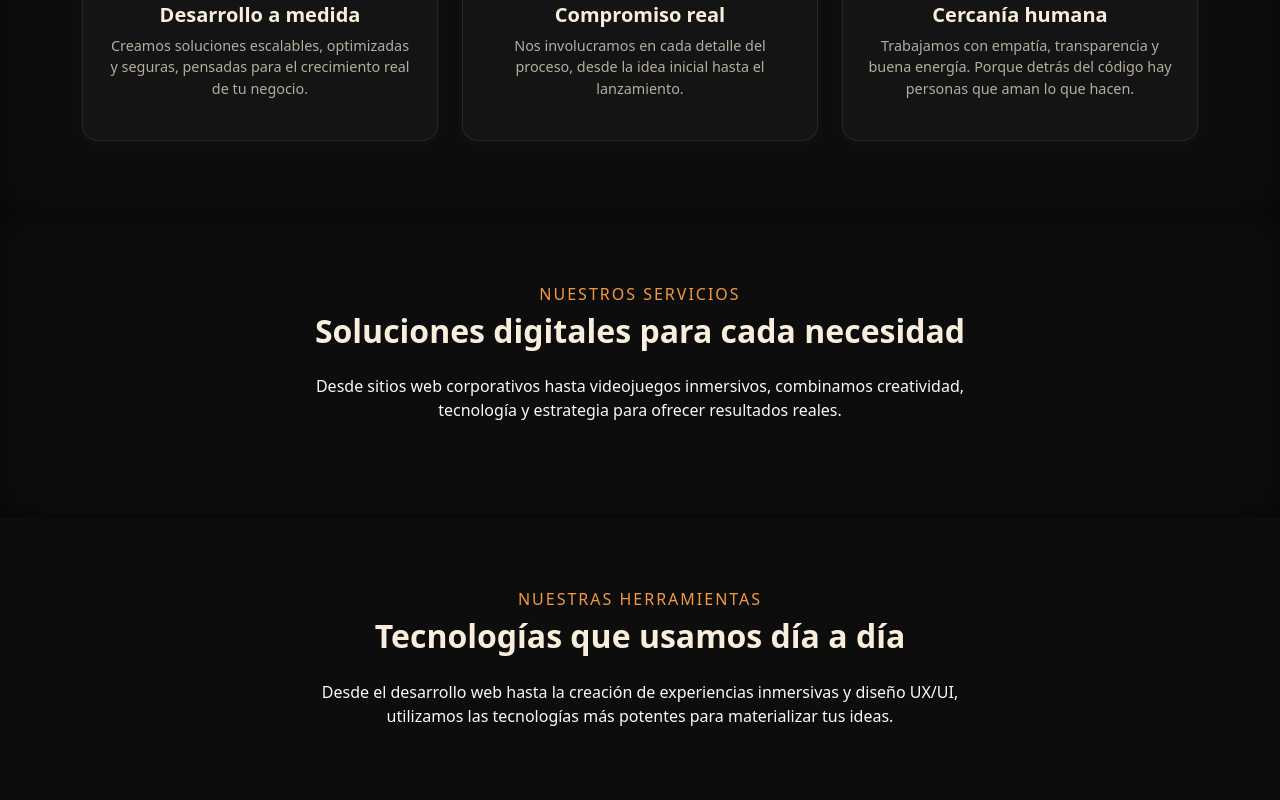
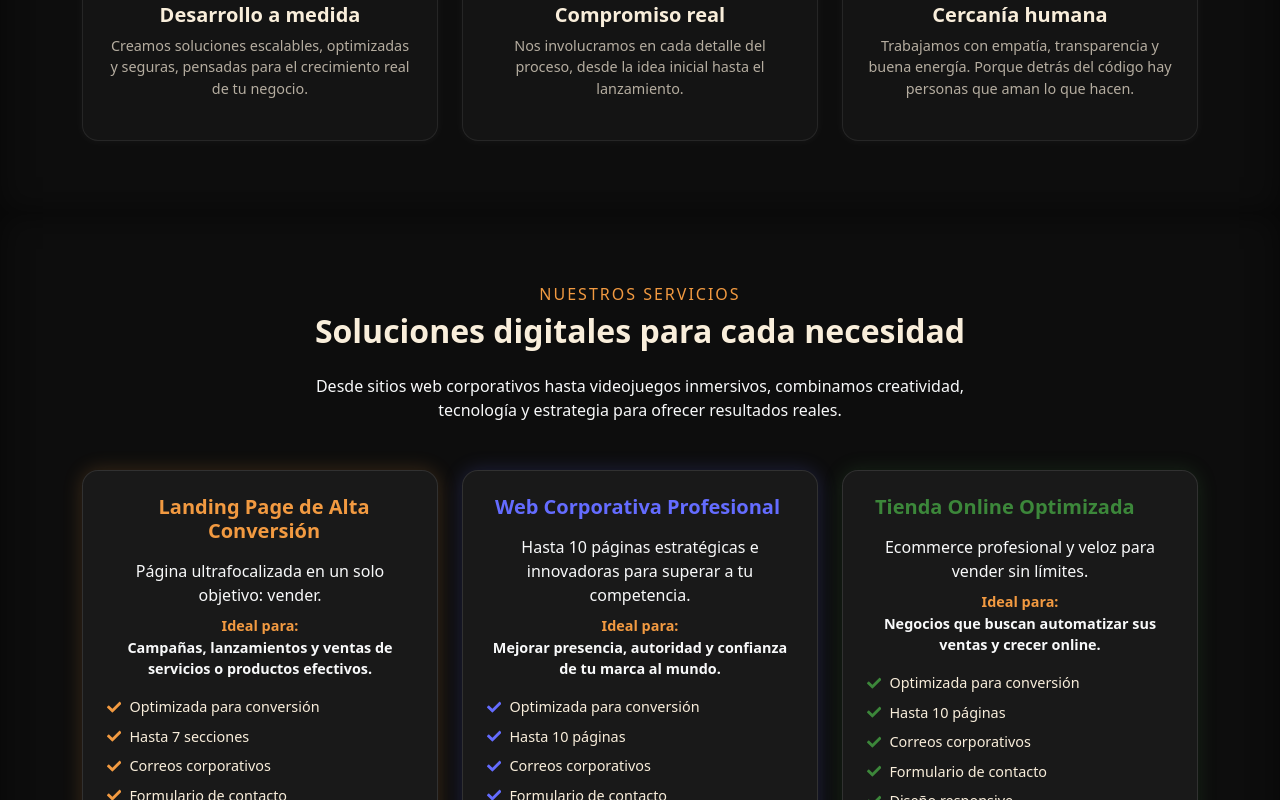
Before and after one commit to Germanovct/dtsanddog-studio, a React (Vite) app: page / in a window 1280 px wide. Shown: the part 2000-2800 px from the top of the page. Built offline with nearby package versions, Linux system fonts and the light colour scheme.

Commit message:
new nav + PWA + Portfolio + Service y Techstack

```diff
--- a/src/components/TechStack.jsx
+++ b/src/components/TechStack.jsx
@@ -10,8 +10,8 @@ import {
   FaWordpress,
   FaUnity,
   FaVrCardboard,
-  FaAws,
-  FaRobot,
+  FaAws, // ✅ Logo oficial de AWS
+  FaRobot, // 🤖 IA futurista
 } from "react-icons/fa";
 import {
   SiMysql,
@@ -24,7 +24,7 @@ import {
   SiUnrealengine,
   SiCplusplus,
   SiDotnet,
-  SiNodedotjs,
+  SiNodedotjs, // ✅ placeholder N8N
   SiFigma,
   SiAdobexd,
 } from "react-icons/si";
@@ -35,7 +35,46 @@ import { RiPaintBrushFill } from "react-icons/ri";
 export default function TechStack() {
   const [hovered, setHovered] = useState(null);
 
-  const technologies = [/* 🔹 Tu array completo sin tocar */];
+  const technologies = [
+    { name: "Vite", icon: <SiVite color="#646CFF" size={60} />, color: "#646CFF" },
+    { name: "Angular", icon: <FaAngular color="#DD0031" size={60} />, color: "#DD0031" },
+    { name: "CSS3", icon: <FaCss3Alt color="#264de4" size={60} />, color: "#264de4" },
+    { name: "HTML5", icon: <FaHtml5 color="#E44D26" size={60} />, color: "#E44D26" },
+    { name: "JavaScript", icon: <FaJsSquare color="#F7DF1E" size={60} />, color: "#F7DF1E" },
+    { name: "TypeScript", icon: <SiTypescript color="#3178C6" size={60} />, color: "#3178C6" },
+    { name: "Node.js", icon: <FaNodeJs color="#3C873A" size={60} />, color: "#3C873A" },
+    { name: "Express.js", icon: <SiExpress color="#FFFFFF" size={60} />, color: "#FFFFFF" },
+    { name: "WordPress", icon: <FaWordpress color="#21759B" size={60} />, color: "#21759B" },
+    { name: "MySQL", icon: <SiMysql color="#F29111" size={60} />, color: "#F29111" },
+    { name: "AWS", icon: <FaAws color="#FF9900" size={60} />, color: "#FF9900" },
+    { name: "Google Cloud", icon: <SiGooglecloud color="#4285F4" size={60} />, color: "#4285F4" },
+    { name: "Firebase", icon: <SiFirebase color="#FFCA28" size={60} />, color: "#FFCA28" },
+    { name: "Next.js", icon: <SiNextdotjs color="#FFFFFF" size={60} />, color: "#FFFFFF" },
+    { name: "React", icon: <FaReact color="#61DAFB" size={60} />, color: "#61DAFB" },
+    { name: "Unity", icon: <FaUnity color="#FFFFFF" size={60} />, color: "#FFFFFF" },
+    { name: "Unreal Engine", icon: <SiUnrealengine color="#0E1128" size={60} />, color: "#0E1128" },
+    { name: "C++", icon: <SiCplusplus color="#00599C" size={60} />, color: "#00599C" },
+    { name: "C#", icon: <SiDotnet color="#68217A" size={60} />, color: "#68217A" },
+
+    // 🔴 N8N
+    { name: "N8N", icon: <SiNodedotjs color="#E74C3C" size={60} />, color: "#E74C3C" },
+
+    // 🤖 Inteligencia Artificial
+    { name: "IA", icon: <FaRobot color="#00A67E" size={60} />, color: "#00A67E" },
+
+    // 🎨 Multimedia / Creativo
+    { name: "GLSL", icon: <GiWireframeGlobe color="#A020F0" size={60} />, color: "#A020F0" },
+    { name: "HLSL", icon: <GiWireframeGlobe color="#00BFFF" size={60} />, color: "#00BFFF" },
+    { name: "VR / XR", icon: <FaVrCardboard color="#f29a41" size={60} />, color: "#f29a41" },
+    { name: "3D Art", icon: <RiPaintBrushFill color="#e0c09f" size={60} />, color: "#e0c09f" },
+    { name: "VFX", icon: <MdAnimation color="#FF4F4F" size={60} />, color: "#FF4F4F" },
+    { name: "Sound Design", icon: <GiSoundWaves color="#00FFAA" size={60} />, color: "#00FFAA" },
+    { name: "Animation", icon: <MdAnimation color="#f29a41" size={60} />, color: "#f29a41" },
+
+    // 🧠 Diseño UX/UI
+    { name: "Figma", icon: <SiFigma color="#F24E1E" size={60} />, color: "#F24E1E" },
+    { name: "Adobe XD", icon: <SiAdobexd color="#FF61F6" size={60} />, color: "#FF61F6" },
+  ];
 
   const fadeUp = {
     hidden: { opacity: 0, y: 40 },
@@ -45,12 +84,11 @@ export default function TechStack() {
   return (
     <motion.section
       id="tech"
-      className="py-5 text-center position-relative"
+      className="py-5 text-center"
       style={{
         background: "#0d0d0d",
         color: "#f9eedb",
-        overflow: "visible",
-        zIndex: 1,
+        boxShadow: "inset 0 0 30px rgba(0,0,0,0.5)",
       }}
       initial="hidden"
       whileInView="visible"
@@ -58,8 +96,7 @@ export default function TechStack() {
       viewport={{ once: true, amount: 0.3 }}
     >
       <motion.div
-        className="container py-4 position-relative"
-        style={{ zIndex: 2 }}
+        className="container py-4"
         variants={fadeUp}
         transition={{ duration: 0.6, ease: "easeOut" }}
       >
@@ -81,7 +118,7 @@ export default function TechStack() {
         </p>
       </motion.div>
 
-      <div className="container position-relative" style={{ zIndex: 2 }}>
+      <div className="container">
         <div className="row justify-content-center g-4">
           {technologies.map((tech, index) => (
             <motion.div
@@ -99,7 +136,7 @@ export default function TechStack() {
                   background:
                     hovered === index
                       ? `${tech.color}15`
-                      : "rgba(255,255,255,0.05)",
+                      : "rgba(255, 255, 255, 0.05)",
                   border:
                     hovered === index
                       ? `1px solid ${tech.color}`
--- a/src/pages/Services.jsx
+++ b/src/pages/Services.jsx
@@ -10,7 +10,143 @@ import {
   FaPencilRuler,
 } from "react-icons/fa";
 
-const services = [/* 🔹 Tu array original completo sin cambios */];
+const services = [
+  {
+    title: "Landing Page de Alta Conversión",
+    desc: "Página ultrafocalizada en un solo objetivo: vender.",
+    ideal: "Campañas, lanzamientos y ventas de servicios o productos efectivos.",
+    color: "#f29a41",
+    features: [
+      "Optimizada para conversión",
+      "Hasta 7 secciones",
+      "Correos corporativos",
+      "Formulario de contacto",
+      "Diseño responsive",
+      "Botón de WhatsApp",
+      "Investigación de competencia",
+      "Indexación en Google y Bing",
+      "SSL gratis",
+      "SEO On Page básico",
+      "3 meses de soporte bonificado",
+      { disabled: "Carrito de compras" },
+      { disabled: "Pasarelas de pago" },
+      { disabled: "Medios de envío" },
+    ],
+  },
+  {
+    title: "Web Corporativa Profesional",
+    desc: "Hasta 10 páginas estratégicas e innovadoras para superar a tu competencia.",
+    ideal: "Mejorar presencia, autoridad y confianza de tu marca al mundo.",
+    color: "#646CFF",
+    features: [
+      "Optimizada para conversión",
+      "Hasta 10 páginas",
+      "Correos corporativos",
+      "Formulario de contacto",
+      "Diseño responsive",
+      "Botón de WhatsApp",
+      "Investigación de competencia",
+      "Indexación en Google y Bing",
+      "SSL gratis",
+      "SEO On Page básico",
+      "3 meses de soporte bonificado",
+      { disabled: "Carrito de compras" },
+      { disabled: "Pasarelas de pago" },
+      { disabled: "Medios de envío" },
+    ],
+  },
+  {
+    title: "Tienda Online Optimizada",
+    desc: "Ecommerce profesional y veloz para vender sin límites.",
+    ideal: "Negocios que buscan automatizar sus ventas y crecer online.",
+    color: "#3C873A",
+    features: [
+      "Optimizada para conversión",
+      "Hasta 10 páginas",
+      "Correos corporativos",
+      "Formulario de contacto",
+      "Diseño responsive",
+      "Botón de WhatsApp",
+      "Investigación de competencia",
+      "Indexación en Google y Bing",
+      "SSL gratis",
+      "SEO On Page básico",
+      "3 meses de soporte bonificado",
+      "Carrito de compras",
+      "Pasarelas de pago",
+      "Medios de envío",
+    ],
+  },
+  {
+    title: "Desarrollo Frontend Profesional",
+    desc: "Interfaces modernas, interactivas y de alto rendimiento.",
+    ideal: "Startups, empresas y proyectos que buscan impacto visual.",
+    color: "#61DAFB",
+    icon: <FaCode size={22} />,
+    features: [
+      "SPA con React, Next.js o Vite",
+      "Animaciones con Framer Motion",
+      "Diseño responsive y accesible",
+      "Integración con APIs externas",
+      "Optimización de rendimiento",
+      "SEO técnico y microdatos",
+      "Deploy en Netlify o Vercel",
+      { disabled: "Backend o base de datos" },
+    ],
+  },
+  {
+    title: "Desarrollo Backend & APIs",
+    desc: "Potencia tu sistema con lógica sólida, rápida y segura.",
+    ideal: "Aplicaciones que requieren bases de datos, lógica y escalabilidad.",
+    color: "#FF9900",
+    icon: <FaServer size={22} />,
+    features: [
+      "Node.js + Express.js",
+      "Base de datos con MongoDB o MySQL",
+      "APIs REST y GraphQL",
+      "Autenticación JWT / OAuth",
+      "Integraciones con AWS / Google Cloud",
+      "Hosting en Render o Railway",
+      "Documentación Swagger",
+      { disabled: "Interfaz de usuario" },
+    ],
+  },
+  {
+    title: "Desarrollo de Videojuegos & Multimedia",
+    desc: "Experiencias interactivas y visuales con tecnología de vanguardia.",
+    ideal: "Estudios, marcas o artistas que buscan proyectos 3D, VR o inmersivos.",
+    color: "#9B4F96",
+    icon: <FaGamepad size={22} />,
+    features: [
+      "Motor Unity y Unreal Engine",
+      "Programación en C#, C++, GLSL, HLSL",
+      "Sound Design y efectos VFX",
+      "Arte 3D y animación avanzada",
+      "Diseño de niveles y experiencia de usuario",
+      "Realidad virtual / aumentada (VR/XR)",
+      "Optimización para desktop y mobile",
+      { disabled: "Integración e-commerce" },
+    ],
+  },
+  // 👇 NUEVO SERVICIO AGREGADO (SIN BORRAR NADA)
+  {
+    title: "UX/UI Design & Prototyping",
+    desc: "Diseño centrado en el usuario con interfaces limpias, usables y memorables.",
+    ideal: "Empresas y startups que buscan mejorar la experiencia digital de sus productos.",
+    color: "#E91E63",
+    icon: <FaPencilRuler size={22} />,
+    features: [
+      "Research de usuario y journey mapping",
+      "Wireframes y mockups interactivos",
+      "Prototipado en Figma o Adobe XD",
+      "Test de usabilidad y accesibilidad",
+      "Diseño de sistemas y componentes UI",
+      "Identidad visual y branding digital",
+      "Guías de estilo y manual de marca",
+      { disabled: "Desarrollo backend" },
+    ],
+  },
+];
 
 export default function Services() {
   const fadeUp = {
@@ -21,12 +157,11 @@ export default function Services() {
   return (
     <motion.section
       id="services"
-      className="py-5 text-center position-relative"
+      className="py-5 text-center"
       style={{
         background: "#0d0d0d",
         color: "#f9eedb",
         boxShadow: "inset 0 0 30px rgba(0,0,0,0.5)",
-        zIndex: 1,
       }}
       initial="hidden"
       whileInView="visible"
@@ -34,8 +169,7 @@ export default function Services() {
       transition={{ staggerChildren: 0.1 }}
     >
       <motion.div
-        className="container py-4 position-relative"
-        style={{ zIndex: 2 }}
+        className="container py-4"
         variants={fadeUp}
         transition={{ duration: 0.6, ease: "easeOut" }}
       >
@@ -46,9 +180,7 @@ export default function Services() {
           Nuestros servicios
         </h6>
 
-        <h2 className="fw-bold mb-4">
-          Soluciones digitales para cada necesidad
-        </h2>
+        <h2 className="fw-bold mb-4">Soluciones digitales para cada necesidad</h2>
 
         <p
           className="text-light mb-5"
@@ -63,7 +195,7 @@ export default function Services() {
           {services.map((s, index) => (
             <motion.div
               key={index}
-              className="col-12 col-sm-6 col-lg-4"
+              className="col-12 col-md-6 col-lg-4"
               variants={fadeUp}
               transition={{ duration: 0.5, delay: index * 0.1 }}
               whileHover={{ scale: 1.02 }}
@@ -72,7 +204,7 @@ export default function Services() {
                 style={{
                   background: "rgba(255,255,255,0.05)",
                   borderRadius: "16px",
-                  border: "1px solid rgba(255,255,255,0.1)",
+                  border: `1px solid rgba(255,255,255,0.1)`,
                   boxShadow: `0 0 20px ${s.color}33`,
                   transition: "all 0.3s ease",
                   padding: "24px",
```
